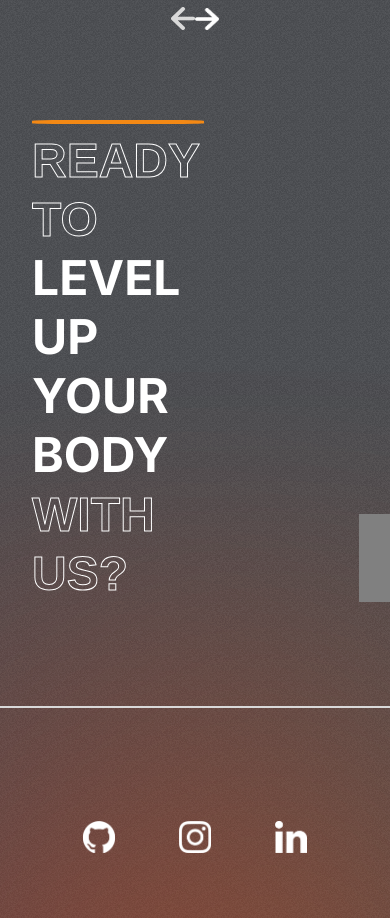
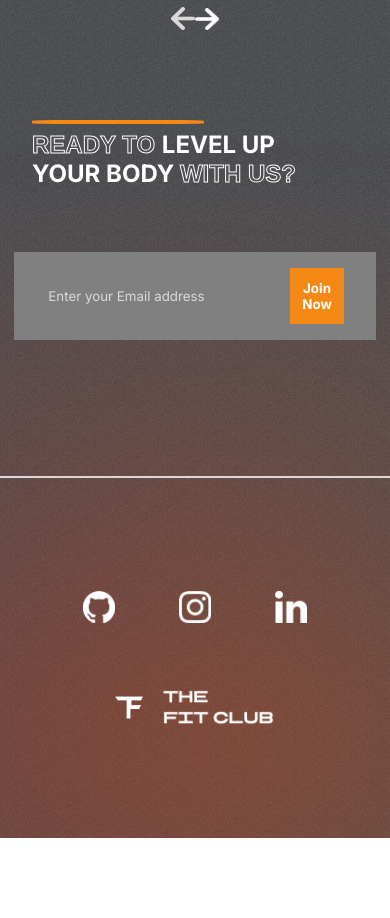
Before and after one commit to yonatanski/FitClub-Web, a React (Create React App) app: page / in a window 390 px wide. Shown: the part 6279-7197 px from the top of the page. After the commit the page ends 7117 px from the top, so only its background shows below. Built offline with nearby package versions, Linux system fonts and the light colour scheme.

Commit message:
mobile responsiveness done on Join component

```diff
--- a/src/components/Join/Join.css
+++ b/src/components/Join/Join.css
@@ -46,3 +46,24 @@
     color: white;
 
 }
+
+
+@media screen  and (max-width:768px){
+
+    .join-us{
+      flex-direction: column;
+      gap: 2rem;
+
+    }
+    .join-us__left{
+        font-size: x-large;
+        flex-direction: column;
+    }
+    .join-us__right{
+        display: flex;
+        justify-content: center;
+        align-self: center;
+        padding: 2rem;
+
+    }
+}
```
